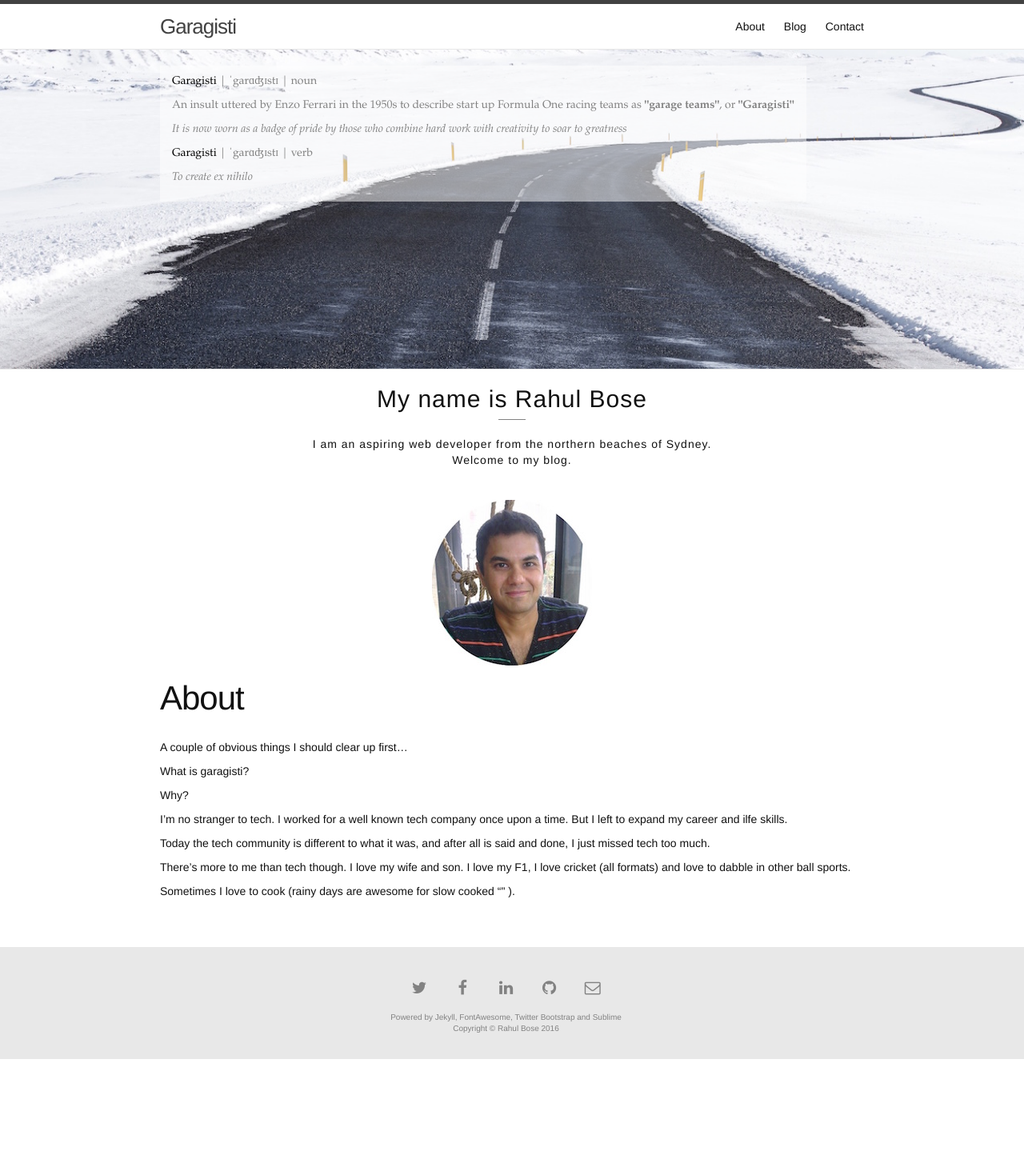
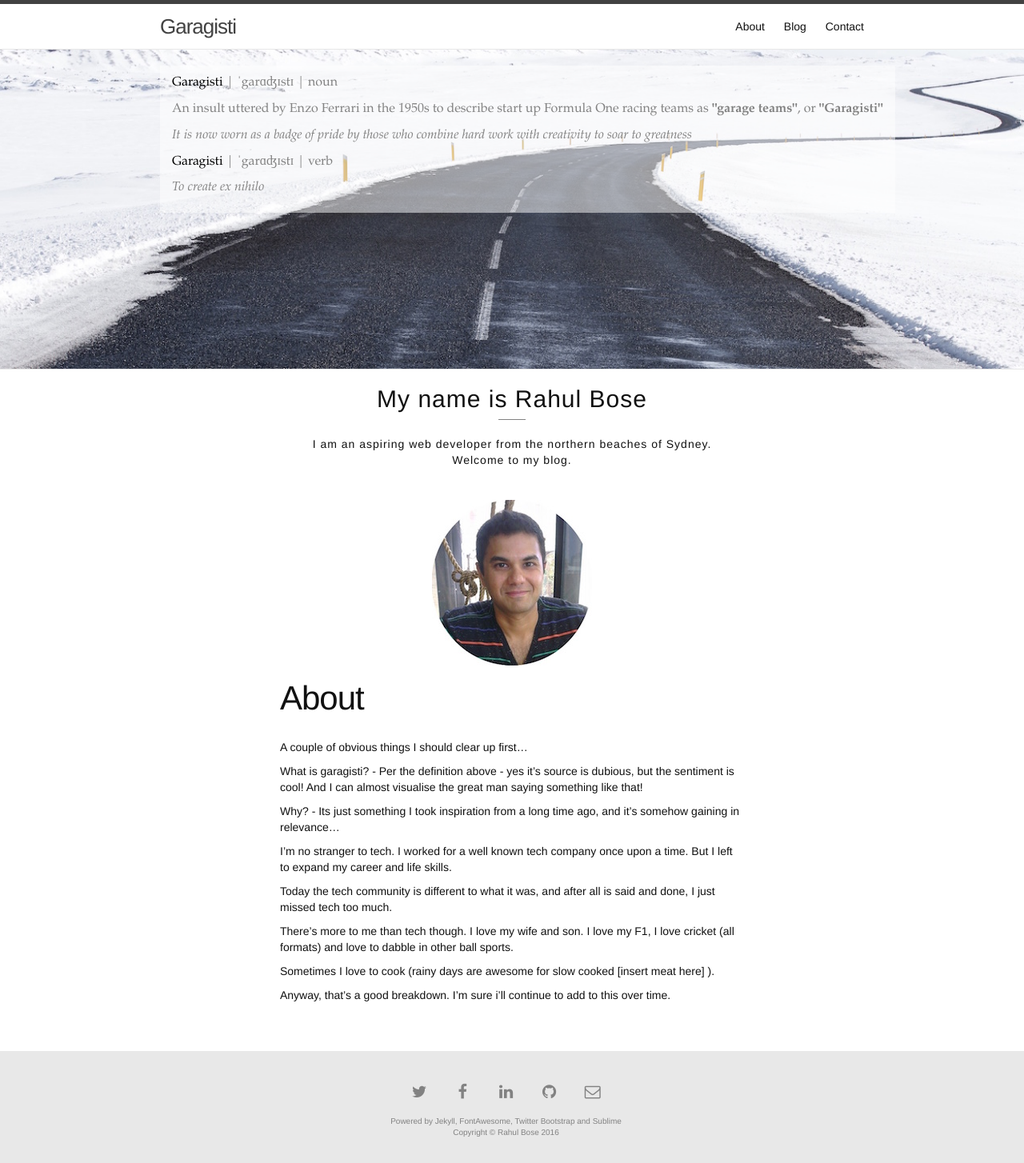
Before and after one commit to garagisti/garagisti.github.io, a Jekyll site: the page built from about.md, in a window 1280 px wide. Shown: the whole page at 80% size. Built offline with Jekyll 4.4.1, drawn with Linux system fonts in a browser that asks for light colours; nearby versions of some CDN libraries; before the commit the page ends 1324 px from its top, so only the background shows below that.

Commit message:
final bits and pieces

```diff
--- a/_includes/header.html
+++ b/_includes/header.html
@@ -15,7 +15,7 @@
 
       <div class="trigger">
         <a class="page-link" href="/about/index.html">About</a>
-        <a class="page-link" href="#">Blog</a>
+        <a class="page-link" href="{{ site.baseurl }}/">Blog</a>
         <!-- <a class="page-link" href="#">Projects</a> -->
         <a class="page-link" href="/contact/index.html">Contact</a>
       </div>
--- a/_layouts/default.html
+++ b/_layouts/default.html
@@ -31,7 +31,7 @@
     {% endif %}
 
     <div class="page-content">
-      <div class="wrapper">
+      <div class="wrapper wrapper-post">
         {% if page.title == 'About' %}
           <img src="../assets/blogAvatar.jpg" alt="Rahul 2014" class="center-image">
         {% endif %}
--- a/_sass/_base.scss
+++ b/_sass/_base.scss
@@ -172,7 +172,11 @@
     }
 }
 
+.wrapper-post {
 
+    padding-right: ($spacing-unit * 6);
+    padding-left: ($spacing-unit * 6);
+}
 
 /**
  * Clearfix
--- a/_sass/_layout.scss
+++ b/_sass/_layout.scss
@@ -129,6 +129,7 @@
     background-color: rgba(255,255,255,0.5);
     color: $grey-color;
 
+    font-size: 16px;
     font-family: Baskerville,Baskerville Old Face,Hoefler Text,Garamond,Times New Roman,serif;
 
 }
@@ -271,7 +272,7 @@
 ul.social-buttons li a:hover,
 ul.social-buttons li a:focus,
 ul.social-buttons li a:active {
-    background-color: #fed136
+    background-color: $highlight-color;
 }
 
 /* End Footer Styles */
@@ -327,7 +328,6 @@
     display: block;
     font-size: 24px;
 }
-
 
 
 /**
@@ -418,7 +418,14 @@
 
 .archive-title {
 
-    color: $text-color;
+    font-size: $base-font-size;
+    color: $highlight-color;
+
+    font-weight: 300;
+    letter-spacing: 0.5px;
+    display: inline-block;
+    padding-top: 5px;
+    padding-bottom: 5px;
 }
 
 /**
--- a/about.md
+++ b/about.md
@@ -6,14 +6,16 @@
 
 A couple of obvious things I should clear up first...
 
-What is garagisti?
+What is garagisti? - Per the definition above - yes it's source is dubious, but the sentiment is cool! And I can almost visualise the great man saying something like that!
 
-Why?
+Why? - Its just something I took inspiration from a long time ago, and it's somehow gaining in relevance...
 
-I'm no stranger to tech. I worked for a well known tech company once upon a time. But I left to expand my career and ilfe skills.
+I'm no stranger to tech. I worked for a well known tech company once upon a time. But I left to expand my career and life skills.
 
 Today the tech community is different to what it was, and after all is said and done, I just missed tech too much.
 
 There's more to me than tech though. I love my wife and son. I love my F1, I love cricket (all formats) and love to dabble in other ball sports.
 
-Sometimes I love to cook (rainy days are awesome for slow cooked "<insert meat here>" ).
+Sometimes I love to cook (rainy days are awesome for slow cooked [insert meat here] ).
+
+Anyway, that's a good breakdown. I'm sure i'll continue to add to this over time.
--- a/css/main.scss
+++ b/css/main.scss
@@ -19,6 +19,7 @@
 $text-color:       #111;
 $background-color: #fdfdfd;
 $brand-color:      #2a7ae2;
+$highlight-color:  #fed136; //Color for social media buttons & blog hyperlinks
 
 $grey-color:       #828282;
 $grey-color-light: lighten($grey-color, 40%);
```
